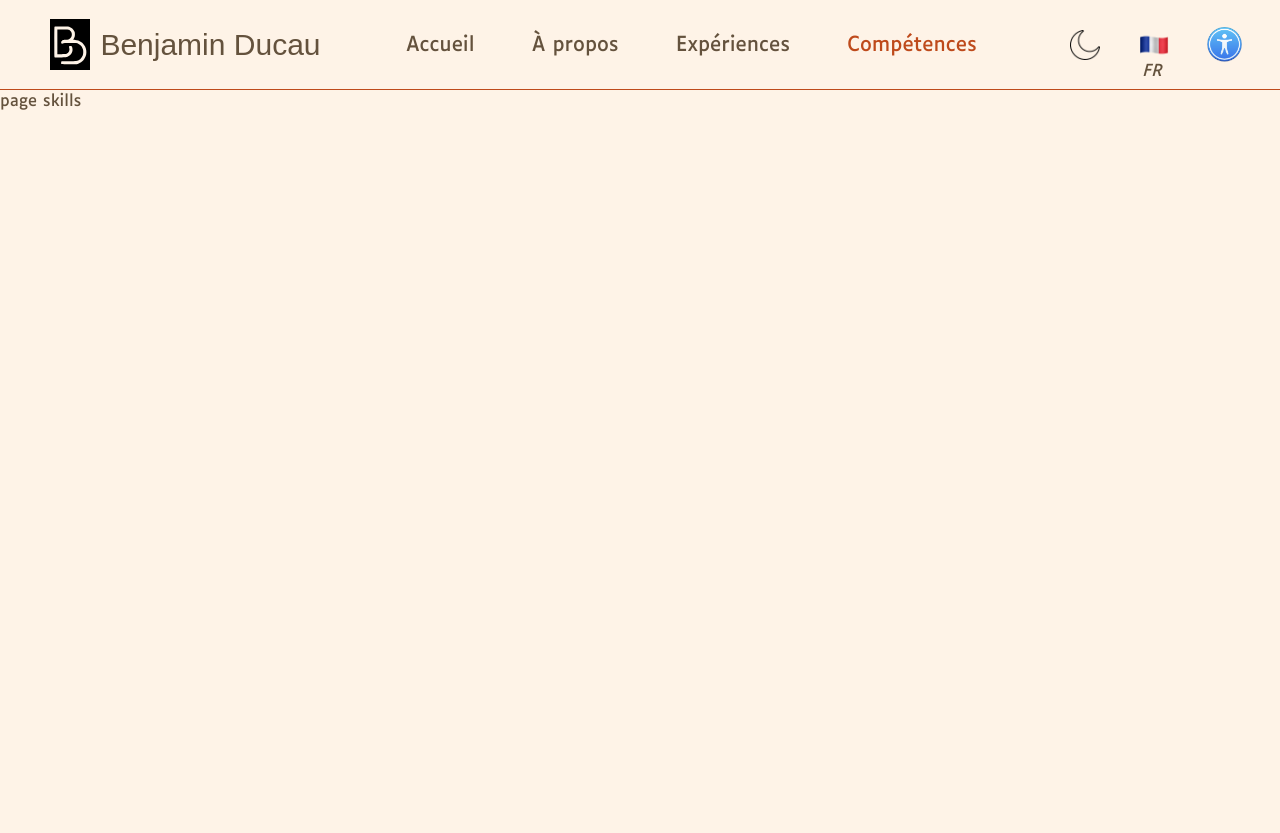
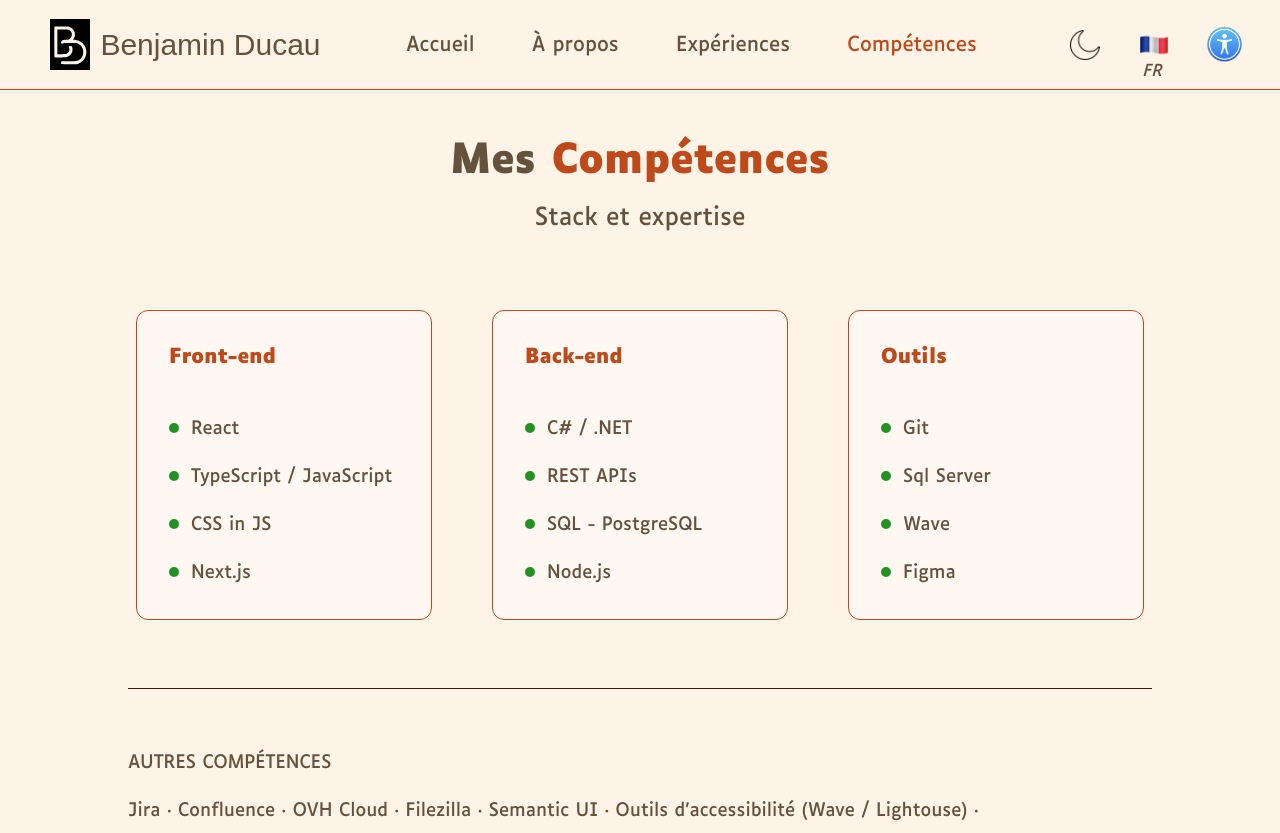
Before and after one commit to khalan1789/portfolio-v2, a Next.js app: page /skills in a window 1280 px wide. Before the commit the page ends 800 px from the top, so only its background shows below. Built offline with nearby package versions, Linux system fonts and the light colour scheme; a web font is replaced by a local one.

Commit message:
end of architectural skills_page

```diff
--- a/src/app/about/page.tsx
+++ b/src/app/about/page.tsx
@@ -1,21 +1,28 @@
 "use client";
 import { useLocale } from "@/context/useLocale";
-import React from "react";
 import CustomSpan from "../components/text/custom-span";
 import CustomLi from "../components/text/custom-li";
 import CustomLink from "../components/button/custom-link";
+import PageTitle from "../components/text/page-title";
 
 export default function About() {
    const locale = useLocale();
    return (
       <main className="p-2 mdPlus:pl-5 mdPlus:pr-5 lg:pl-[5%] lg:pr-[5%] xl:pl-[15%] xl:pr-[15%]">
          <div className="max-w-4xl mx-auto">
-            <h1 className="text-3xl mt-10 text-center font-bold mdPlus:text-start md:text-[2.5rem]">
+            <PageTitle
+               baseTextEn="About "
+               coloredTextEn="me"
+               baseTextFr="À propos "
+               coloredTextFr="de moi"
+               onStart
+            />
+            {/* <h1 className="text-3xl mt-10 text-center font-bold mdPlus:text-start md:text-[2.5rem]">
                {locale?.locale === "en" ? "About " : "À propos "}
                <CustomSpan
                   label={locale?.locale === "en" ? "me " : " de moi "}
                />
-            </h1>
+            </h1> */}
             <p className="mt-8 text-2xl mdPlus:mt-4">
                {locale?.locale === "en"
                   ? "My journey as a developer and what drives me "
--- /dev/null
+++ b/src/app/components/card/skill-card.tsx
@@ -0,0 +1,28 @@
+type Props = React.PropsWithChildren<{
+   bg: "card" | "secondary";
+}>;
+
+export default function SkillCard({ bg, children }: Props) {
+   const returnBg = () => {
+      return bg === "card"
+         ? "bg-card"
+         : bg === "secondary"
+           ? "bg-card-secondary"
+           : "bg-light";
+   };
+
+   const returnBorder = () => {
+      return bg === "card"
+         ? "border border-primary"
+         : bg === "secondary"
+           ? "border border-secondary"
+           : "border border-light";
+   };
+   return (
+      <div
+         className={`rounded rounded-xl ${returnBg()} ${returnBorder()} p-2 mt-7 flex flex-col sm:p-3 sm:min-w-70 sm:p-3 mdPlus:p-5 mdPlus:mr-2 lg:p-8 lg:mr-0 lg:w-74`}
+      >
+         {children}
+      </div>
+   );
+}
--- a/src/app/components/text/custom-li.tsx
+++ b/src/app/components/text/custom-li.tsx
@@ -7,7 +7,7 @@ export default function CustomLi({ type, description }: Props) {
    return (
       <li className="flex mt-5">
          <span
-            className={`rounded-full h-[10px] w-[10px] mt-2 mr-3 shrink-0 ${type === "secondary" ? "bg-secondary" : "bg-primary"}`}
+            className={`rounded-full h-[10px] w-[10px] mt-2 mr-3 shrink-0 ${type === "secondary" ? "bg-checked" : "bg-primary"}`}
          ></span>
          <span>{description}</span>
       </li>
--- /dev/null
+++ b/src/app/components/text/page-title.tsx
@@ -0,0 +1,37 @@
+"use client";
+
+import { useLocale } from "@/context/useLocale";
+import CustomSpan from "./custom-span";
+
+type Props = {
+   baseTextFr: string;
+   coloredTextFr: string;
+   baseTextEn: string;
+   coloredTextEn: string;
+   onStart?: boolean;
+};
+
+export default function PageTitle({
+   baseTextEn,
+   coloredTextEn,
+   baseTextFr,
+   coloredTextFr,
+   onStart,
+}: Props) {
+   const locale = useLocale();
+   return locale?.locale === "en" ? (
+      <h1
+         className={`text-3xl mt-10 text-center font-bold ${onStart && "mdPlus:text-start"} md:text-[2.5rem]`}
+      >
+         {baseTextEn}
+         <CustomSpan label={coloredTextEn} />
+      </h1>
+   ) : (
+      <h1
+         className={`text-3xl mt-10 text-center font-bold ${onStart && "mdPlus:text-start"} md:text-[2.5rem]`}
+      >
+         {baseTextFr}
+         <CustomSpan label={coloredTextFr} />
+      </h1>
+   );
+}
--- a/src/app/globals.css
+++ b/src/app/globals.css
@@ -14,6 +14,7 @@
    --card-secondary: hsl(23, 72%, 90%);
    --hero: #f1dbce;
    --hero-alt: #9a6f56;
+   --checked: rgb(35, 145, 35);
    --alert: oklch(0.577 0.245 27.325);
 }
 
@@ -25,11 +26,12 @@
    --secondary: oklch(0.94 0.02 70);
    --tercary: oklch(81.16% 0.02815 72.695);
    --hero-light: oklch(0.72 0.08 140);
-   --card: oklch(17.051% 0.02964 115.422);
+   --card: hsl(0, 0%, 0%);
    --card-secondary: #3c1a06;
    --alert: oklch(0.577 0.245 27.325);
    --hero: oklch(24.871% 0.04681 116.535);
    --hero-alt: #9a6f56;
+   --checked: rgb(6, 154, 6);
 }
 
 @theme inline {
@@ -45,6 +47,7 @@
    --color-typography: var(--typography);
    --color-hero: var(--hero);
    --color-hero-alt-: var(--hero-alt);
+   --color-checked: var(--checked);
    --font-sans:
       var(--font-luciole), var(--font-lexend), ui-sans-serif, system-ui,
       sans-serif;
@@ -77,6 +80,7 @@ body {
    --alert: oklch(0.577 0.245 27.325);
    --hero: #141414;
    --hero-alt: #000000;
+   --checked: #ffffff;
 }
 
 [data-theme="yellowOnBlue"] {
@@ -97,6 +101,7 @@ body {
    --accent: oklch(45.463% 0.04005 70.841);
 
    --alert: oklch(0.577 0.245 27.325);
+   --checked: #ffff00;
 }
 [data-theme="whiteAndBlack"] {
    --primary: rgb(6, 6, 6);
@@ -115,6 +120,7 @@ body {
    --accent: oklch(45.463% 0.04005 70.841);
 
    --alert: oklch(0.577 0.245 27.325);
+   --checked: #000000;
 }
 
 [data-font="dyslexic"] {
--- a/src/app/skills/page.tsx
+++ b/src/app/skills/page.tsx
@@ -1,5 +1,81 @@
-import React from "react";
+"use client";
+import { useLocale } from "@/context/useLocale";
+import PageTitle from "../components/text/page-title";
+import SkillCard from "../components/card/skill-card";
+import CustomLi from "../components/text/custom-li";
 
 export default function Skills() {
-   return <div>page skills</div>;
+   const locale = useLocale();
+   return (
+      <main className="p-2 mdPlus:pl-5 mdPlus:pr-5">
+         <div className="max-w-5xl mx-auto 2xl:max-w-5xl">
+            <PageTitle
+               baseTextEn="My"
+               coloredTextEn=" Skills"
+               baseTextFr="Mes"
+               coloredTextFr=" Compétences"
+            />
+            <p className="mt-8 text-2xl mdPlus:mt-4 text-center">
+               {locale?.locale === "en"
+                  ? "Stack and expertise"
+                  : "Stack et expertise"}
+            </p>
+
+            <div className="flex flex-col justify-around mt-10 p-2 sm:flex-row sm:flex-wrap mdPlus:justify-between">
+               <SkillCard bg="card">
+                  <h3 className="text-primary text-lg font-bold md:text-xl">
+                     Front-end
+                  </h3>
+                  <ul className="mt-3 lg:text-lg lg:mt-6">
+                     <CustomLi description="React" type="secondary" />
+                     <CustomLi
+                        description="TypeScript / JavaScript"
+                        type="secondary"
+                     />
+                     <CustomLi description="CSS in JS" type="secondary" />
+                     <CustomLi description="Next.js" type="secondary" />
+                  </ul>
+               </SkillCard>
+               <SkillCard bg="card">
+                  <h3 className="text-primary text-lg font-bold md:text-xl">
+                     Back-end
+                  </h3>
+                  <ul className="mt-3 lg:text-lg lg:mt-6">
+                     <CustomLi description="C# / .NET" type="secondary" />
+                     <CustomLi description="REST APIs" type="secondary" />
+                     <CustomLi
+                        description="SQL - PostgreSQL"
+                        type="secondary"
+                     />
+                     <CustomLi description="Node.js" type="secondary" />
+                  </ul>
+               </SkillCard>
+               <SkillCard bg="card">
+                  <h3 className="text-primary text-lg font-bold md:text-xl">
+                     {locale?.locale === "en" ? "Tools" : "Outils"}
+                  </h3>
+                  <ul className="mt-3 lg:text-lg lg:mt-6">
+                     <CustomLi description="Git" type="secondary" />
+                     <CustomLi description="Sql Server" type="secondary" />
+                     <CustomLi description="Wave" type="secondary" />
+                     <CustomLi description="Figma" type="secondary" />
+                  </ul>
+               </SkillCard>
+            </div>
+            <div className="border-t border-tercary mt-10 sm:mt-15 lg:text-lg">
+               <h4 className="mt-10 sm:mt-15">
+                  {locale?.locale === "en"
+                     ? "OTHER SKILLS"
+                     : "AUTRES COMPÉTENCES"}
+               </h4>
+               <p className="mt-5">
+                  <span> Jira</span> ·<span> Confluence</span> ·
+                  <span> OVH Cloud</span> ·<span> Filezilla</span> ·
+                  <span> Semantic UI</span> ·
+                  <span> Outils d&apos;accessibilité (Wave / Lightouse)</span> ·
+               </p>
+            </div>
+         </div>
+      </main>
+   );
 }
```
Also changed, not shown: 1 other file (tests, documents, lock files or other folders).
